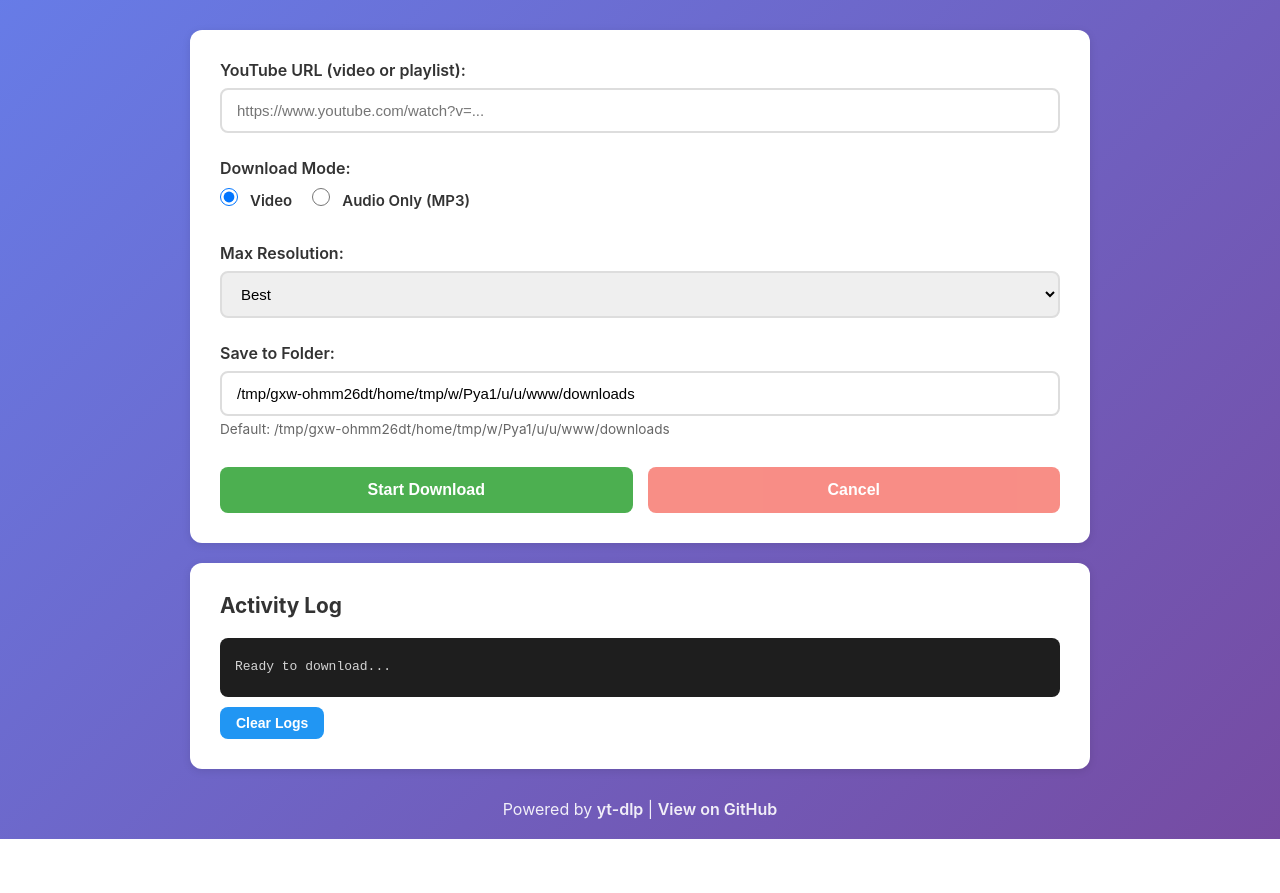
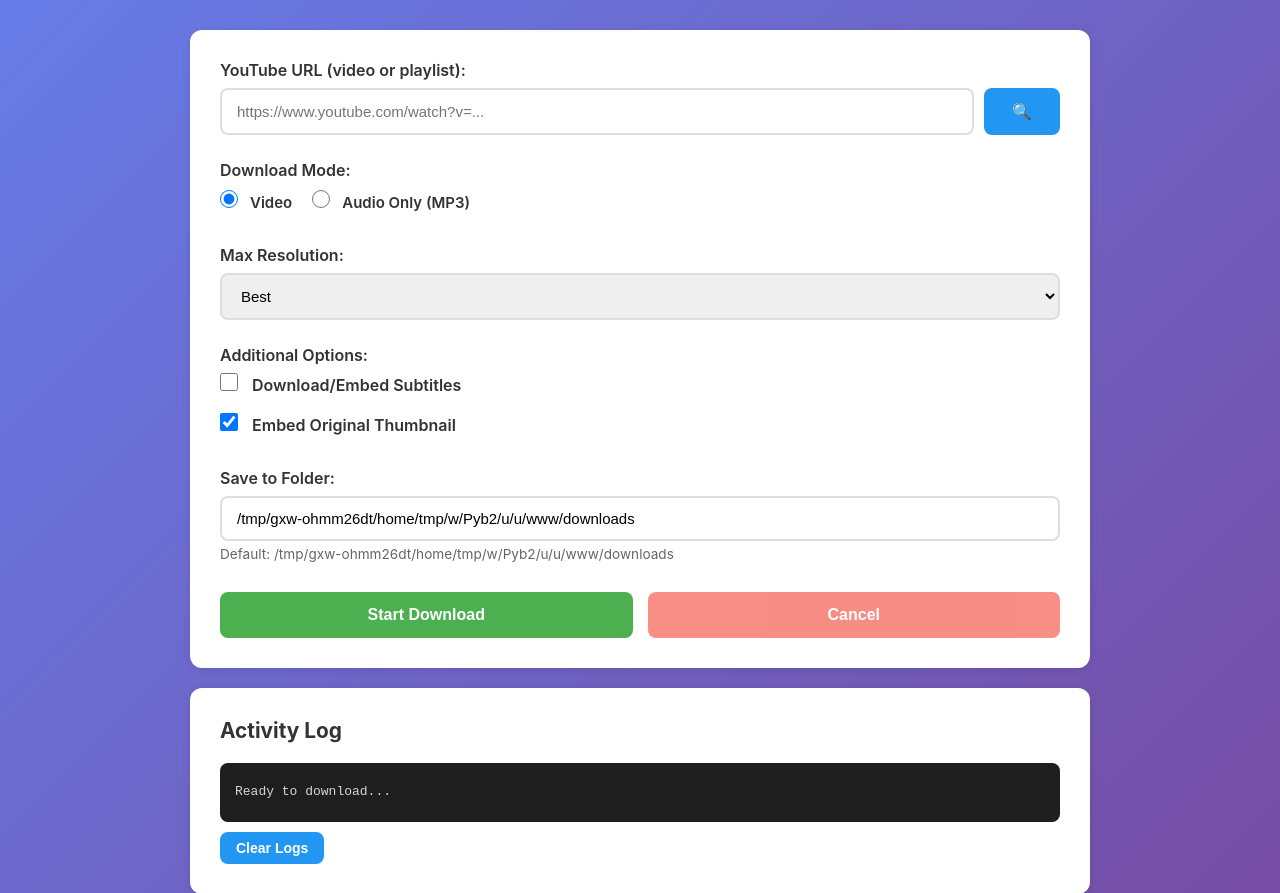
Before and after one commit to ezzmike/YTD-Plus, a Flask app: page / in a window 1280 px wide. Shown: the part 100-993 px from the top of the page. Before the commit the page ends 939 px from the top, so only its background shows below. Run offline with Flask 3, Linux system fonts and the light colour scheme; some libraries are stand-ins or nearby versions.

Commit message:
Fix UI progress bugs, add thumbnail preview, subtitle support, and thumbnail embedding

```diff
--- a/app.py
+++ b/app.py
@@ -9,10 +9,14 @@ import threading
 import queue
 import time
 import socket
+import re
 from config import Config
 
 app = Flask(__name__)
 app.config.from_object(Config)
+
+# Regex to strip ANSI escape codes
+ANSI_ESCAPE = re.compile(r'\x1B(?:[@-Z\\-_]|\[[0-?]*[ -/]*[@-~])')
 
 # Global state for managing downloads
 download_queue = queue.Queue()
@@ -29,11 +33,19 @@ download_status = {
 status_lock = threading.Lock()
 
 
+def strip_ansi(text):
+    """Remove ANSI escape sequences from text"""
+    if not isinstance(text, str):
+        return text
+    return ANSI_ESCAPE.sub('', text)
+
+
 def add_log(message):
     """Add a message to the download logs"""
     with status_lock:
         timestamp = time.strftime('%H:%M:%S')
-        download_status['logs'].append(f"[{timestamp}] {message}")
+        clean_msg = strip_ansi(message)
+        download_status['logs'].append(f"[{timestamp}] {clean_msg}")
         # Keep only last 100 log entries
         if len(download_status['logs']) > 100:
             download_status['logs'] = download_status['logs'][-100:]
@@ -43,16 +55,18 @@ def progress_hook(d):
     """Callback for yt-dlp progress updates"""
     with status_lock:
         if d['status'] == 'downloading':
-            # Extract progress information
-            percent_str = d.get('_percent_str', '0%').strip()
-            speed_str = d.get('_speed_str', 'N/A').strip()
-            eta_str = d.get('_eta_str', 'N/A').strip()
+            # Extract progress information and strip ANSI
+            percent_str = strip_ansi(d.get('_percent_str', '0%')).strip()
+            speed_str = strip_ansi(d.get('_speed_str', 'N/A')).strip()
+            eta_str = strip_ansi(d.get('_eta_str', 'N/A')).strip()
 
-            # Parse percentage
+            # Parse percentage efficiently
             try:
-                percent = float(percent_str.replace('%', ''))
+                # Remove % and any non-numeric characters except dot
+                clean_percent = re.sub(r'[^\d.]', '', percent_str)
+                percent = float(clean_percent)
             except:
-                percent = 0
+                percent = download_status['progress']
 
             download_status['progress'] = percent
             download_status['status'] = 'downloading'
@@ -74,15 +88,29 @@ def progress_hook(d):
             add_log(f"Error: {error_msg}")
 
 
-def get_ydl_opts(folder, mode, resolution):
+def get_ydl_opts(folder, mode, resolution, subtitles=False, embed_thumbnail=False):
     """Build yt-dlp options based on user settings"""
 
     # Path to local FFmpeg binaries if they exist
     bin_path = os.path.join(os.getcwd(), 'bin')
-    ffmpeg_path = bin_path if os.path.exists(os.path.join(bin_path, 'ffmpeg.exe')) or os.path.exists(os.path.join(bin_path, 'ffmpeg')) else None
+    ffmpeg_exe = os.path.join(bin_path, 'ffmpeg.exe')
+    ffmpeg_path = bin_path if os.path.exists(ffmpeg_exe) or os.path.exists(os.path.join(bin_path, 'ffmpeg')) else None
+
+    if ffmpeg_path:
+        add_log(f"Using local FFmpeg from: {bin_path}")
+    else:
+        # Check if ffmpeg is in system path
+        import shutil
+        if shutil.which('ffmpeg'):
+            pass # add_log("Using system FFmpeg")
+        else:
+            add_log("⚠️ Warning: FFmpeg not found! Audio extraction and video merging will fail.")
 
     opts = {
-        'outtmpl': os.path.join(folder, '%(title)s [%(id)s].%(ext)s'),
+        'outtmpl': {
+            'default': os.path.join(folder, '%(title)s [%(id)s].%(ext)s'),
+            'playlist': os.path.join(folder, '%(playlist)s', '%(playlist_index)s - %(title)s [%(id)s].%(ext)s'),
+        },
         'paths': {'home': folder},
         'progress_hooks': [progress_hook],
         'quiet': False,
@@ -90,42 +118,90 @@ def get_ydl_opts(folder, mode, resolution):
         'continuedl': True,
         'retries': 10,
         'fragment_retries': 10,
-        'ignoreerrors': False,
+        'ignoreerrors': True, # Skip errors to continue playlist if one fails
+        'concurrent_fragment_downloads': 5,
+        'nocheckcertificate': True,
+        'socket_timeout': 30,
+        'geo_bypass': True,
+        'updatetime': False,
+        # Browser-like headers to avoid 403 Forbidden
+        'http_headers': {
+            'User-Agent': 'Mozilla/5.0 (Windows NT 10.0; Win64; x64) AppleWebKit/537.36 (KHTML, like Gecko) Chrome/120.0.0.0 Safari/537.36',
+            'Accept': 'text/html,application/xhtml+xml,application/xml;q=0.9,*/*;q=0.8',
+            'Accept-Language': 'en-us,en;q=0.5',
+            'Sec-Fetch-Mode': 'navigate',
+        },
+        # YouTube specific tweaks
+        'extractor_args': {
+            'youtube': {
+                'player_client': ['android', 'web'], # Try multiple clients
+                'skip': ['dash', 'hls'], # Some DASH/HLS streams fail with 403
+            }
+        }
     }
 
     if ffmpeg_path:
         opts['ffmpeg_location'] = ffmpeg_path
 
+    # Post-processors list
+    pps = []
+
     if mode == "Audio":
         # Audio-only mode: extract best audio as MP3
         opts.update({
             'format': 'bestaudio/best',
-            'postprocessors': [{
-                'key': 'FFmpegExtractAudio',
-                'preferredcodec': 'mp3',
-                'preferredquality': '320',
-            }],
+        })
+        pps.append({
+            'key': 'FFmpegExtractAudio',
+            'preferredcodec': 'mp3',
+            'preferredquality': '320',
         })
         add_log(f"Mode: Audio extraction (MP3 320kbps)")
     else:
         # Video mode with resolution selection
         if resolution == "Best":
             fmt = 'bestvideo+bestaudio/best'
-            add_log(f"Mode: Video (Best available quality)")
         else:
-            # Extract height from resolution string (e.g., "1080p" -> 1080)
             try:
                 height = int(resolution.split('p')[0])
-                fmt = f'bestvideo[height<={height}]+bestaudio/best[height<={height}]/best'
-                add_log(f"Mode: Video (Max {height}p)")
+                fmt = f'bestvideo[height<={height}]+bestaudio/best[height<={height}]/bestvideo+bestaudio/best'
             except:
                 fmt = 'bestvideo+bestaudio/best'
-                add_log(f"Mode: Video (Best available quality)")
 
         opts.update({
             'format': fmt,
             'merge_output_format': 'mp4',
         })
+
+    # Subtitles
+    if subtitles:
+        opts.update({
+            'writesubtitles': True,
+            'allsubtitles': False,
+            'subtitleslangs': ['en', '.*'],
+            'writeautomaticsub': True,
+        })
+        pps.append({
+            'key': 'FFmpegEmbedSubtitle',
+        })
+        add_log("Feature enabled: Download/Embed Subtitles")
+
+    # Thumbnail
+    if embed_thumbnail:
+        opts.update({
+            'writethumbnail': True,
+        })
+        pps.append({
+            'key': 'EmbedThumbnail',
+        })
+        pps.append({
+            'key': 'FFmpegMetadata',
+            'add_metadata': True,
+        })
+        add_log("Feature enabled: Embed Thumbnail")
+
+    if pps:
+        opts['postprocessors'] = pps
 
     return opts
 
@@ -139,7 +215,7 @@ def download_worker():
             if task is None:  # Poison pill to stop the worker
                 break
 
-            url, folder, mode, resolution = task
+            url, folder, mode, resolution, subtitles, embed_thumbnail = task
 
             with status_lock:
                 download_status['is_downloading'] = True
@@ -151,33 +227,13 @@ def download_worker():
                 download_status['title'] = ''
 
             add_log(f"Starting download: {url}")
-            add_log(f"Save location: {folder}")
 
             try:
-                ydl_opts = get_ydl_opts(folder, mode, resolution)
+                ydl_opts = get_ydl_opts(folder, mode, resolution, subtitles, embed_thumbnail)
 
                 with yt_dlp.YoutubeDL(ydl_opts) as ydl:
-                    # Extract info first
-                    info = ydl.extract_info(url, download=False)
-
-                    # Check if it's a playlist
-                    if 'entries' in info:
-                        video_count = len(list(info['entries']))
-                        add_log(f"Detected playlist with {video_count} videos")
-
-                        # Update output template for playlists
-                        ydl_opts['outtmpl'] = os.path.join(
-                            folder,
-                            '%(playlist)s',
-                            '%(playlist_index)s - %(title)s [%(id)s].%(ext)s'
-                        )
-
-                        # Re-create YoutubeDL with updated options
-                        with yt_dlp.YoutubeDL(ydl_opts) as ydl_playlist:
-                            ydl_playlist.download([url])
-                    else:
-                        # Single video
-                        ydl.download([url])
+                    # Direct download
+                    ydl.download([url])
 
                 with status_lock:
                     download_status['status'] = 'completed'
@@ -214,6 +270,42 @@ def index():
                           default_folder=Config.DEFAULT_DOWNLOAD_FOLDER)
 
 
+@app.route('/api/info', methods=['POST'])
+def get_video_info():
+    """Fetch video metadata without downloading"""
+    data = request.get_json()
+    url = data.get('url', '').strip()
+
+    if not url:
+        return jsonify({'success': False, 'error': 'URL is required'}), 400
+
+    try:
+        # Minimal options for fast extraction
+        ydl_opts = {
+            'quiet': True,
+            'no_warnings': True,
+            'skip_download': True,
+            'extract_flat': 'in_playlist',
+        }
+        with yt_dlp.YoutubeDL(ydl_opts) as ydl:
+            info = ydl.extract_info(url, download=False)
+
+            # Use 'thumbnail' or first entry in 'thumbnails'
+            thumb = info.get('thumbnail')
+            if not thumb and info.get('thumbnails'):
+                thumb = info['thumbnails'][-1]['url']
+
+            return jsonify({
+                'success': True,
+                'title': info.get('title', 'Unknown Title'),
+                'thumbnail': thumb,
+                'duration': info.get('duration_string'),
+                'is_playlist': 'entries' in info
+            })
+    except Exception as e:
+        return jsonify({'success': False, 'error': str(e)}), 400
+
+
 @app.route('/api/download', methods=['POST'])
 def start_download():
     """API endpoint to start a download"""
@@ -226,6 +318,8 @@ def start_download():
     mode = data.get('mode', 'Video')
     resolution = data.get('resolution', 'Best')
     folder = data.get('folder', Config.DEFAULT_DOWNLOAD_FOLDER).strip()
+    subtitles = data.get('subtitles', False)
+    embed_thumbnail = data.get('embed_thumbnail', False)
 
     # Validate inputs
     if not url:
@@ -249,7 +343,7 @@ def start_download():
         download_status['logs'] = []
 
     # Add to download queue
-    download_queue.put((url, folder, mode, resolution))
+    download_queue.put((url, folder, mode, resolution, subtitles, embed_thumbnail))
 
     return jsonify({'success': True, 'message': 'Download started'})
 
--- a/setup_dependencies.py
+++ b/setup_dependencies.py
@@ -35,9 +35,9 @@ def setup_ffmpeg():
 
         print("📦 Extracting binaries...")
         with zipfile.ZipFile(temp_zip, 'r') as zip_ref:
-            # Find the bin folder inside the zip
+            # Find ffmpeg.exe and ffprobe.exe anywhere in the zip
             for member in zip_ref.namelist():
-                if member.endswith('bin/ffmpeg.exe') or member.endswith('bin/ffprobe.exe'):
+                if member.lower().endswith('ffmpeg.exe') or member.lower().endswith('ffprobe.exe'):
                     filename = os.path.basename(member)
                     source = zip_ref.open(member)
                     target = open(os.path.join(bin_dir, filename), "wb")
--- a/static/css/style.css
+++ b/static/css/style.css
@@ -100,6 +100,70 @@ header h1 {
     outline: none;
     border-color: var(--secondary-color);
     box-shadow: 0 0 0 3px rgba(33, 150, 243, 0.1);
+}
+
+.url-input-wrapper {
+    display: flex;
+    gap: 10px;
+}
+
+.btn-icon {
+    flex: 0 0 50px;
+    padding: 0;
+    font-size: 20px;
+}
+
+.video-preview {
+    display: flex;
+    gap: 15px;
+    background: #f8f9fa;
+    border: 1px solid var(--border-color);
+    border-radius: 8px;
+    padding: 10px;
+    margin-bottom: 20px;
+    align-items: center;
+}
+
+.video-preview img {
+    width: 120px;
+    height: 68px;
+    object-fit: cover;
+    border-radius: 4px;
+}
+
+.preview-info h4 {
+    margin: 0 0 5px 0;
+    font-size: 14px;
+    display: -webkit-box;
+    -webkit-line-clamp: 2;
+    line-clamp: 2;
+    -webkit-box-orient: vertical;
+    overflow: hidden;
+}
+
+.preview-info p {
+    margin: 0;
+    font-size: 12px;
+    color: var(--text-light);
+}
+
+.checkbox-group {
+    display: flex;
+    flex-direction: column;
+    gap: 10px;
+    margin-top: 5px;
+}
+
+.checkbox-label {
+    display: flex;
+    align-items: center;
+    cursor: pointer;
+}
+
+.checkbox-label input {
+    margin-right: 10px;
+    width: 18px;
+    height: 18px;
 }
 
 .form-group small {
--- a/static/js/script.js
+++ b/static/js/script.js
@@ -5,6 +5,8 @@
 const downloadForm = document.getElementById('downloadForm');
 const downloadBtn = document.getElementById('downloadBtn');
 const cancelBtn = document.getElementById('cancelBtn');
+const previewBtn = document.getElementById('previewBtn');
+const videoPreview = document.getElementById('videoPreview');
 const progressCard = document.getElementById('progressCard');
 const logsDiv = document.getElementById('logs');
 const clearLogsBtn = document.getElementById('clearLogsBtn');
@@ -39,9 +41,54 @@ document.addEventListener('DOMContentLoaded', function() {
     // Clear logs button
     clearLogsBtn.addEventListener('click', clearLogs);
 
+    // Preview button
+    previewBtn.addEventListener('click', fetchVideoInfo);
+
+    // Fetch info on enter in URL field
+    document.getElementById('url').addEventListener('keypress', function(e) {
+        if (e.key === 'Enter') {
+            e.preventDefault();
+            fetchVideoInfo();
+        }
+    });
+
     // Start status polling (check every 500ms when downloading)
     startStatusPolling();
 });
+
+// Fetch video info metadata
+async function fetchVideoInfo() {
+    const url = document.getElementById('url').value.trim();
+    if (!url) return;
+
+    previewBtn.disabled = true;
+    previewBtn.textContent = '⏳';
+
+    try {
+        const response = await fetch('/api/info', {
+            method: 'POST',
+            headers: { 'Content-Type': 'application/json' },
+            body: JSON.stringify({ url })
+        });
+        const data = await response.json();
+
+        if (data.success) {
+            videoPreview.style.display = 'flex';
+            document.getElementById('previewThumb').src = data.thumbnail;
+            document.getElementById('previewTitle').textContent = data.title;
+            document.getElementById('previewMeta').textContent =
+                (data.is_playlist ? 'Playlist' : 'Video') +
+                (data.duration ? ` • ${data.duration}` : '');
+        } else {
+            addLog(`Preview Error: ${data.error}`, 'error');
+        }
+    } catch (error) {
+        console.error('Info error:', error);
+    } finally {
+        previewBtn.disabled = false;
+        previewBtn.textContent = '🔍';
+    }
+}
 
 // Handle download form submission
 async function handleDownload(e) {
@@ -56,7 +103,9 @@ async function handleDownload(e) {
         url: document.getElementById('url').value.trim(),
         mode: document.querySelector('input[name="mode"]:checked').value,
         resolution: document.getElementById('resolution').value,
-        folder: document.getElementById('folder').value.trim()
+        folder: document.getElementById('folder').value.trim(),
+        subtitles: document.getElementById('subtitles').checked,
+        embed_thumbnail: document.getElementById('embed_thumbnail').checked
     };
 
     // Validate URL
@@ -152,8 +201,8 @@ function updateStatus(status) {
     statusElement.textContent = capitalizeFirst(status.status);
     statusElement.className = 'value ' + status.status;
 
-    // Update progress
-    const progress = Math.round(status.progress);
+    // Update progress - ensure it's a number and handled correctly
+    const progress = Math.min(100, Math.max(0, Math.round(parseFloat(status.progress) || 0)));
     document.getElementById('progressText').textContent = progress + '%';
     document.getElementById('progressFill').style.width = progress + '%';
 
@@ -170,9 +219,10 @@ function updateStatus(status) {
     // Update logs
     if (status.logs && status.logs.length > 0) {
         const lastLog = status.logs[status.logs.length - 1];
-        const existingLogs = Array.from(logsDiv.children).map(el => el.textContent);
+        const logElements = logsDiv.querySelectorAll('.log-entry');
+        const lastInUI = logElements.length > 0 ? logElements[logElements.length - 1].textContent : "";
 
-        if (!existingLogs.includes(lastLog)) {
+        if (!lastInUI.includes(lastLog)) {
             addLog(lastLog);
         }
     }
@@ -181,12 +231,6 @@ function updateStatus(status) {
     if (status.status === 'completed' || status.status === 'error' || status.status === 'cancelled') {
         isDownloading = false;
         updateUIState(false);
-
-        if (status.status === 'completed') {
-            showNotification('Download completed successfully!', 'success');
-        } else if (status.status === 'error') {
-            showNotification('Download failed - check logs', 'error');
-        }
     }
 }
 
--- a/templates/index.html
+++ b/templates/index.html
@@ -19,6 +19,7 @@
                     <!-- URL Input -->
                     <div class="form-group">
                         <label for="url">YouTube URL (video or playlist):</label>
+                        <div class="url-input-wrapper">
                             <input
                                 type="text"
                                 id="url"
@@ -26,6 +27,17 @@
                                 placeholder="https://www.youtube.com/watch?v=..."
                                 required
                                 autocomplete="off">
+                            <button type="button" id="previewBtn" class="btn btn-secondary btn-icon">🔍</button>
+                        </div>
+                    </div>
+
+                    <!-- Video Preview Area -->
+                    <div id="videoPreview" class="video-preview" style="display: none;">
+                        <img id="previewThumb" src="" alt="Thumbnail">
+                        <div class="preview-info">
+                            <h4 id="previewTitle">Video Title</h4>
+                            <p id="previewMeta">Duration: --</p>
+                        </div>
                     </div>
 
                     <!-- Mode Selection -->
@@ -53,6 +65,21 @@
                             </option>
                             {% endfor %}
                         </select>
+                    </div>
+
+                    <!-- Additional Options -->
+                    <div class="form-group">
+                        <label>Additional Options:</label>
+                        <div class="checkbox-group">
+                            <label class="checkbox-label">
+                                <input type="checkbox" id="subtitles" name="subtitles">
+                                <span>Download/Embed Subtitles</span>
+                            </label>
+                            <label class="checkbox-label">
+                                <input type="checkbox" id="embed_thumbnail" name="embed_thumbnail" checked>
+                                <span>Embed Original Thumbnail</span>
+                            </label>
+                        </div>
                     </div>
 
                     <!-- Output Folder -->
```
Also changed, not shown: 2 other files. Lines whose indentation alone changed are shown as unchanged.
